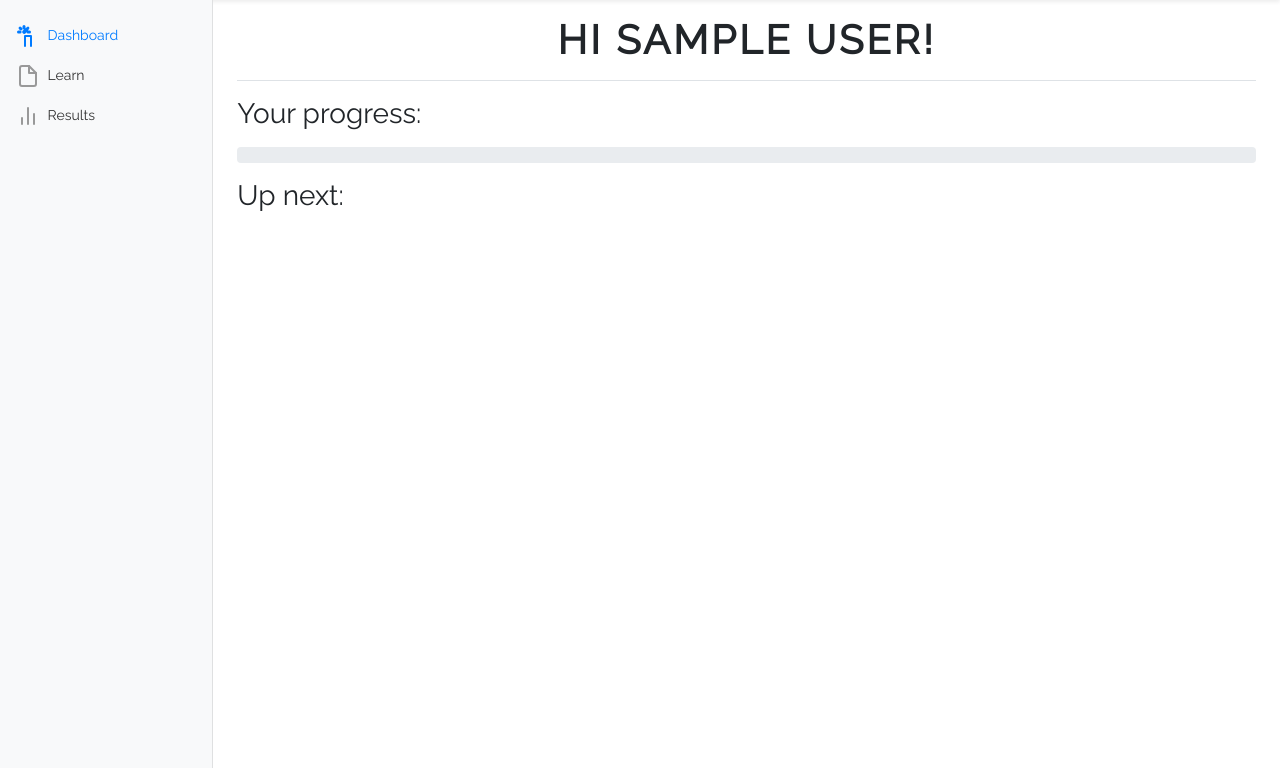
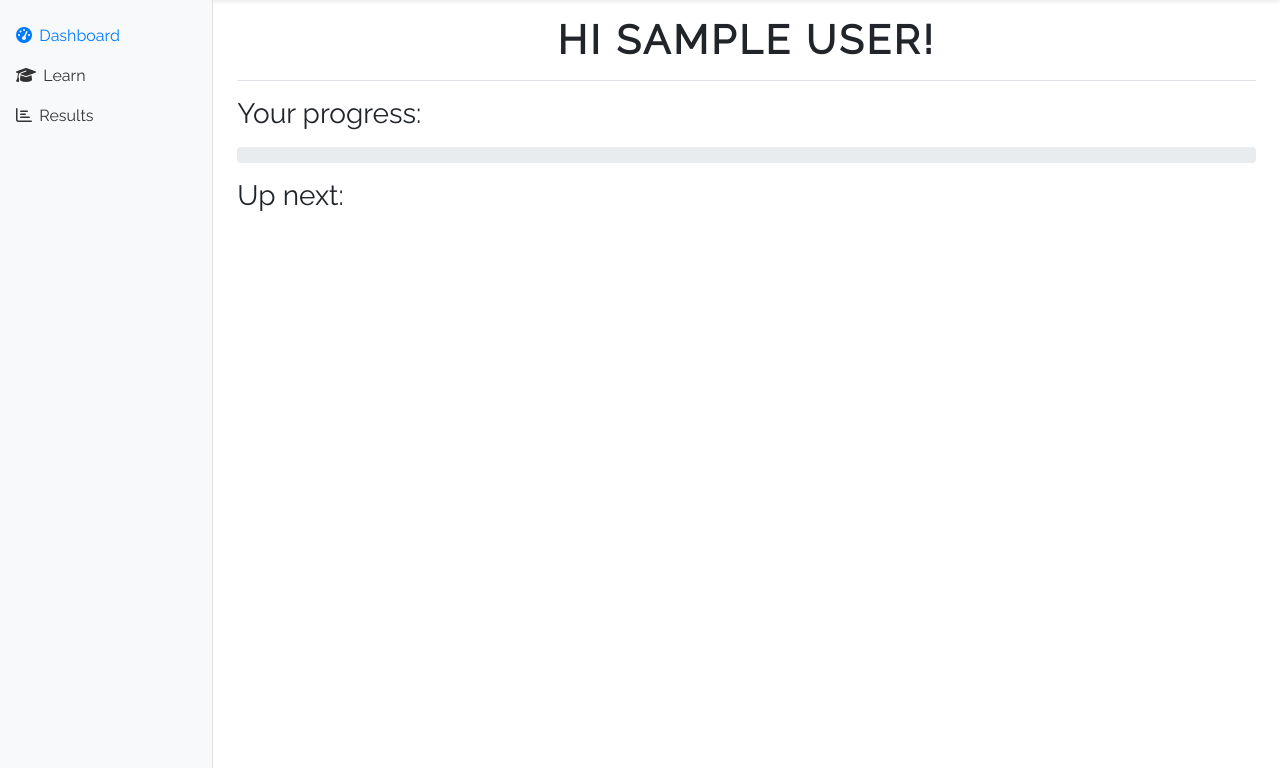
Before and after one commit to aaronnorrish/Agile-Project, a Flask app: page /dashboard in a window 1280 px wide. Shown: the part 56-824 px from the top of the page. Run offline with Flask 2, Linux system fonts and the light colour scheme; the visitor is signed in with stand-in values (Sample User, id 1); data comes from the database, SQL or seed files in the repository; data that the repository does not hold is empty; some libraries are stand-ins or nearby versions.

Commit message:
change dashboard icons

```diff
--- a/learn_italian_flask/static/dashboard.css
+++ b/learn_italian_flask/static/dashboard.css
@@ -48,11 +48,6 @@ vertical-align: text-bottom;
     color: inherit;
 }
 
-.sidebar-heading {
-    font-size: .75rem;
-    text-transform: uppercase;
-}
-
 /* End Sidebar Styling */
 
 /* Navbar Styling */
--- a/learn_italian_flask/templates/dashboard_template.html
+++ b/learn_italian_flask/templates/dashboard_template.html
@@ -21,7 +21,6 @@
 
     <link rel="stylesheet" href="static/base.css" />
     <link rel="stylesheet" href="static/dashboard.css" />
-    <!-- <script src="script.js"></script> -->
 
     <style>
       /* Font Awesome Icon Styling */
@@ -30,6 +29,13 @@
       }
       .fa-times {
         color: #dc143c;
+      }
+      a>i {
+        font-size: 1rem;
+        margin-right: 0.2rem;
+      }
+      nav a {
+        font-size: 1rem;
       }
     </style>
     {% block styling %}
@@ -58,19 +64,19 @@
                   <ul class="nav flex-column">
                     <li class="nav-item">
                       <a {% if active_page=="dashboard" %} class="nav-link active" {% else %} class="nav-link" {% endif %} href="{{ url_for('dashboard') }}">
-                        <svg xmlns="http://www.w3.org/2000/svg" width="24" height="24" viewBox="0 0 24 24" fill="none" stroke="currentColor" stroke-width="2" stroke-linecap="round" stroke-linejoin="round" class="feather feather-speedometer"><path d="M8 2a.5.5 0 0 1 .5.5V4a.5.5 0 0 1-1 0V2.5A.5.5 0 0 1 8 2zM3.732 3.732a.5.5 0 0 1 .707 0l.915.914a.5.5 0 1 1-.708.708l-.914-.915a.5.5 0 0 1 0-.707zM2 8a.5.5 0 0 1 .5-.5h1.586a.5.5 0 0 1 0 1H2.5A.5.5 0 0 1 2 8zm9.5 0a.5.5 0 0 1 .5-.5h1.5a.5.5 0 0 1 0 1H12a.5.5 0 0 1-.5-.5zm.754-4.246a.389.389 0 0 0-.527-.02L7.547 7.31A.91.91 0 1 0 8.85 8.569l3.434-4.297a.389.389 0 0 0-.029-.518z"/><polyline points="9 22 9 12 15 12 15 22"></polyline></svg>
+                        <i class="fas fa-tachometer-alt"></i>
                         Dashboard
                       </a>
                     </li>
                     <li class="nav-item">
                       <a {% if active_page=="learn" %} class="nav-link active" {% else %} class="nav-link" {% endif %} href="{{ url_for('learn') }}">
-                        <svg xmlns="http://www.w3.org/2000/svg" width="24" height="24" viewBox="0 0 24 24" fill="none" stroke="currentColor" stroke-width="2" stroke-linecap="round" stroke-linejoin="round" class="feather feather-file"><path d="M13 2H6a2 2 0 0 0-2 2v16a2 2 0 0 0 2 2h12a2 2 0 0 0 2-2V9z"></path><polyline points="13 2 13 9 20 9"></polyline></svg>
+                        <i class="fas fa-graduation-cap"></i>
                         Learn
                       </a>
                     </li>
                     <li class="nav-item">
                       <a {% if active_page=="results" %} class="nav-link active" {% else %} class="nav-link" {% endif %} href="{{ url_for('results') }}">
-                        <svg xmlns="http://www.w3.org/2000/svg" width="24" height="24" viewBox="0 0 24 24" fill="none" stroke="currentColor" stroke-width="2" stroke-linecap="round" stroke-linejoin="round" class="feather feather-bar-chart-2"><line x1="18" y1="20" x2="18" y2="10"></line><line x1="12" y1="20" x2="12" y2="4"></line><line x1="6" y1="20" x2="6" y2="14"></line></svg>
+                        <i class="far fa-chart-bar"></i>
                         Results
                       </a>
                     </li>
```
Also changed, not shown: README.md.
